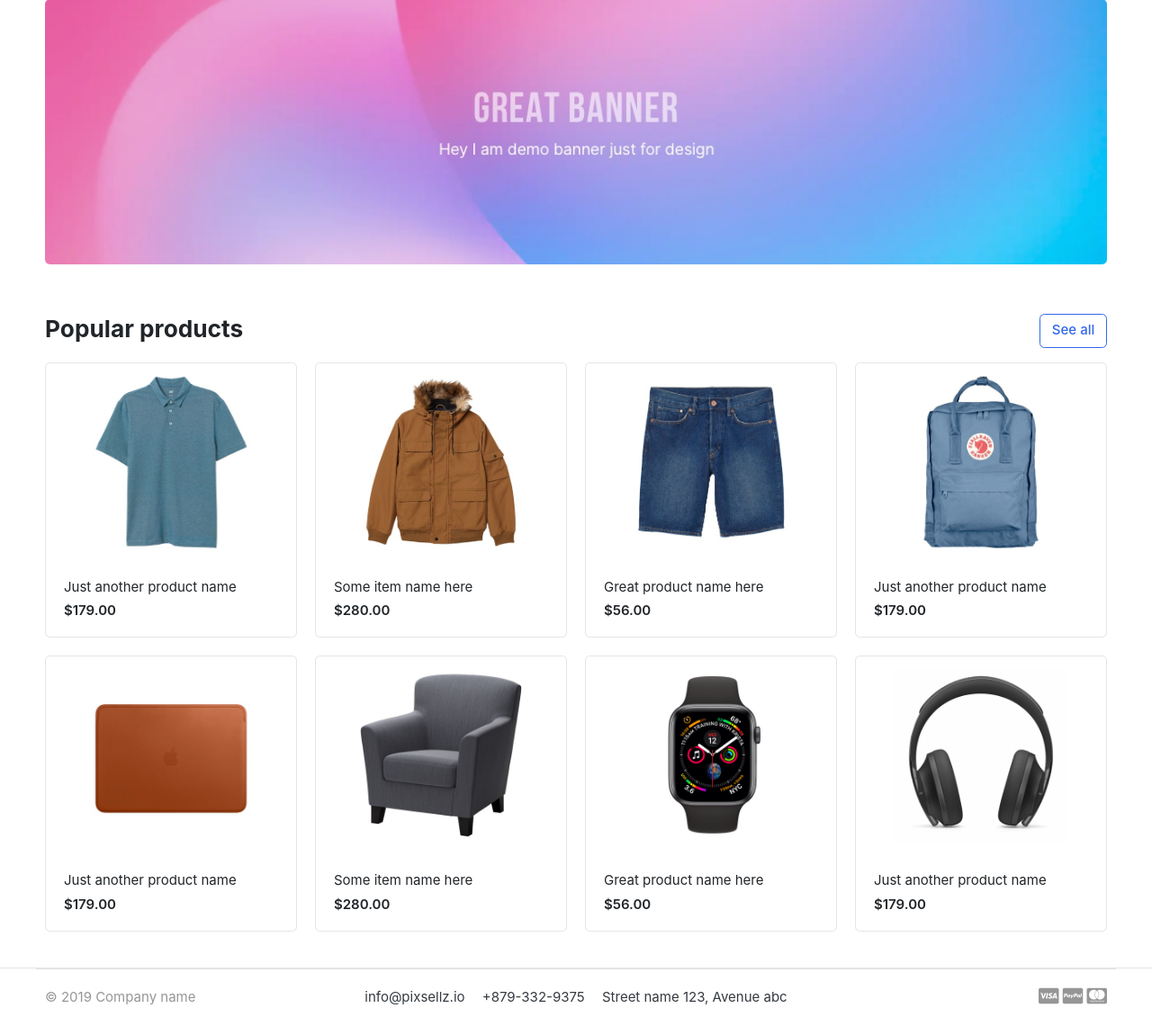
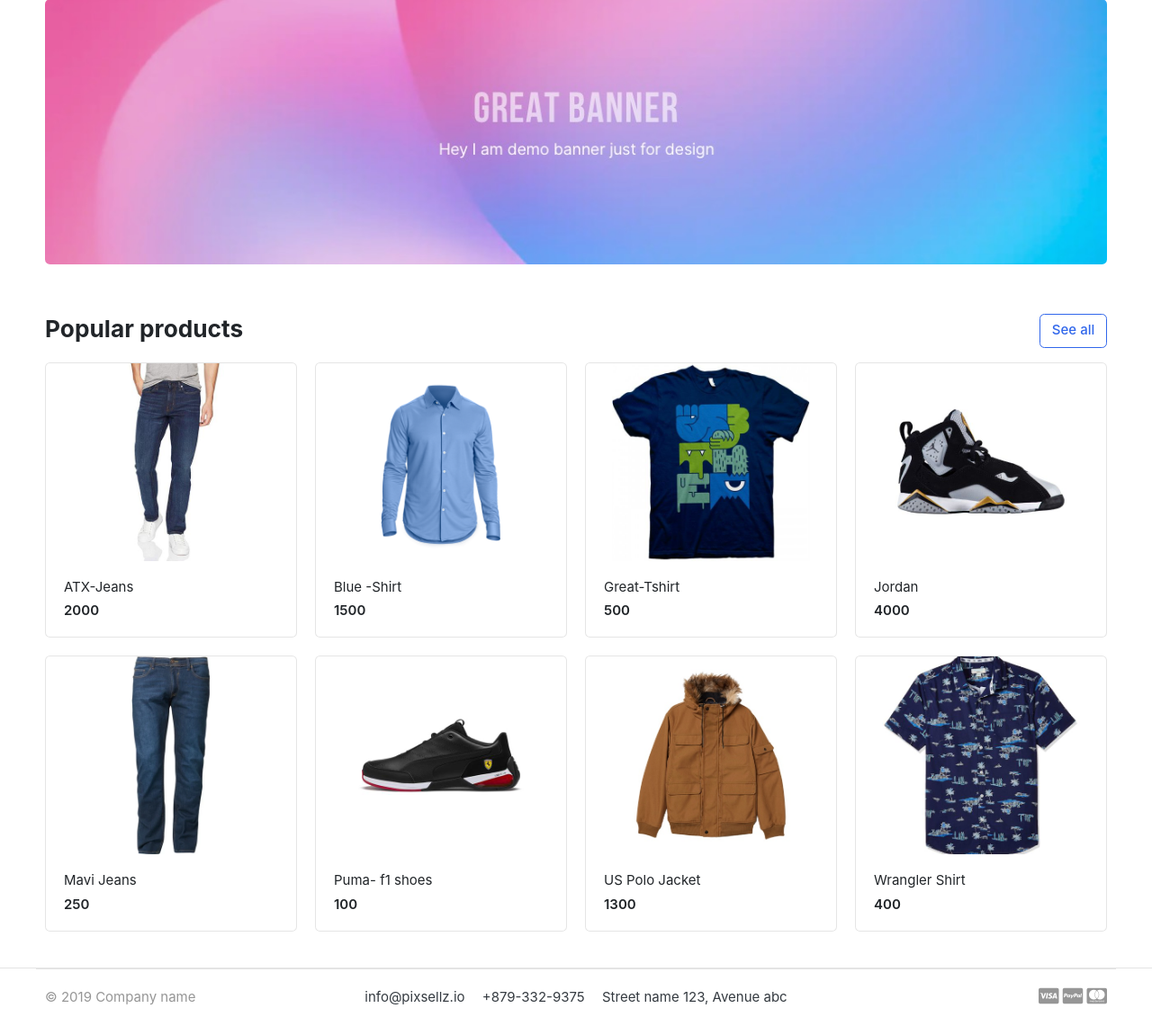
Before and after one commit to DurgeshSawarkar/E-Com-Web-app, a Django app: page / in a window 1280 px wide. Shown: the part 139-1280 px from the top of the page at 90% size. Run offline with Django 5.2, Linux system fonts and the light colour scheme; data comes from the database, SQL or seed files in the repository; both versions use the stored data as it was after the commit; some libraries are stand-ins or nearby versions; some web fonts are replaced.

Commit message:
product display

```diff
--- a/Ecom/views.py
+++ b/Ecom/views.py
@@ -1,4 +1,9 @@
 from django.shortcuts import render
+from store.models import Product
 
 def home(request):
-    return render(request, 'home.html')
+    products = Product.objects.all().filter(is_available=True)
+    context = {
+        'products' : products,
+    }
+    return render(request, 'home.html', context)
--- a/templates/home.html
+++ b/templates/home.html
@@ -86,118 +86,23 @@
         </header>
 
         <div class="row">
+          {% for product in products %}
           <div class="col-md-3">
             <div class="card card-product-grid">
               <a href="./product-detail.html" class="img-wrap">
-                <img src="{% static 'images/items/1.jpg' %}" />
+                <img src="{{ product.images.url}}" />
               </a>
               <figcaption class="info-wrap">
                 <a href="./product-detail.html" class="title"
-                  >Just another product name</a
+                  >{{product.product_name}}</a
                 >
-                <div class="price mt-1">$179.00</div>
+                <div class="price mt-1">{{ product.price}}</div>
               </figcaption>
             </div>
-          </div>
 
-          <div class="col-md-3">
-            <div class="card card-product-grid">
-              <a href="./product-detail.html" class="img-wrap">
-                <img src="{% static 'images/items/2.jpg' %}" />
-              </a>
-              <figcaption class="info-wrap">
-                <a href="./product-detail.html" class="title"
-                  >Some item name here</a
-                >
-                <div class="price mt-1">$280.00</div>
-              </figcaption>
-            </div>
-          </div>
+        </div>
+         {% endfor %}
 
-          <div class="col-md-3">
-            <div class="card card-product-grid">
-              <a href="./product-detail.html" class="img-wrap">
-                <img src="{% static 'images/items/3.jpg' %}" />
-              </a>
-              <figcaption class="info-wrap">
-                <a href="./product-detail.html" class="title"
-                  >Great product name here</a
-                >
-                <div class="price mt-1">$56.00</div>
-              </figcaption>
-            </div>
-          </div>
-
-          <div class="col-md-3">
-            <div class="card card-product-grid">
-              <a href="./product-detail.html" class="img-wrap">
-                <img src="{% static 'images/items/4.jpg' %}" />
-              </a>
-              <figcaption class="info-wrap">
-                <a href="./product-detail.html" class="title"
-                  >Just another product name</a
-                >
-                <div class="price mt-1">$179.00</div>
-              </figcaption>
-            </div>
-          </div>
-
-          <div class="col-md-3">
-            <div class="card card-product-grid">
-              <a href="./product-detail.html" class="img-wrap">
-                <img src="{% static 'images/items/5.jpg' %}" />
-              </a>
-              <figcaption class="info-wrap">
-                <a href="./product-detail.html" class="title"
-                  >Just another product name</a
-                >
-                <div class="price mt-1">$179.00</div>
-              </figcaption>
-            </div>
-          </div>
-
-          <div class="col-md-3">
-            <div class="card card-product-grid">
-              <a href="./product-detail.html" class="img-wrap">
-                <img src="{% static 'images/items/6.jpg' %}" />
-              </a>
-              <figcaption class="info-wrap">
-                <a href="./product-detail.html" class="title"
-                  >Some item name here</a
-                >
-                <div class="price mt-1">$280.00</div>
-              </figcaption>
-            </div>
-          </div>
-
-          <div class="col-md-3">
-            <div class="card card-product-grid">
-              <a href="./product-detail.html" class="img-wrap">
-                <img src="{% static 'images/items/7.jpg' %}" />
-              </a>
-              <figcaption class="info-wrap">
-                <a href="./product-detail.html" class="title"
-                  >Great product name here</a
-                >
-                <div class="price mt-1">$56.00</div>
-              </figcaption>
-            </div>
-          </div>
-
-          <div class="col-md-3">
-            <div class="card card-product-grid">
-              <a href="./product-detail.html" class="img-wrap">
-                <img src="{% static 'images/items/9.jpg' %}" />
-              </a>
-              <figcaption class="info-wrap">
-                <a href="./product-detail.html" class="title"
-                  >Just another product name</a
-                >
-                <div class="price mt-1">$179.00</div>
-              </figcaption>
-            </div>
-          </div>
-        </div>
       </div>
     </section>
   </body>
```
Also changed, not shown: db.sqlite3, media/photos/products/ATX-Jeans.jpg (added), media/photos/products/Blue-Shirt.jpg (added), media/photos/products/Great-Tshirt.jpg (added), media/photos/products/Mavi_jeans.jpg (added), media/photos/products/Puma-Ferrari-Shoes.jpg (added), media/photos/products/US-Polo-Assn_Jacket.jpg (added), media/photos/products/Wrangler-Shirt.jpg (added), media/photos/products/jordan-true-flight-basketball-shoes.jpg (added).
